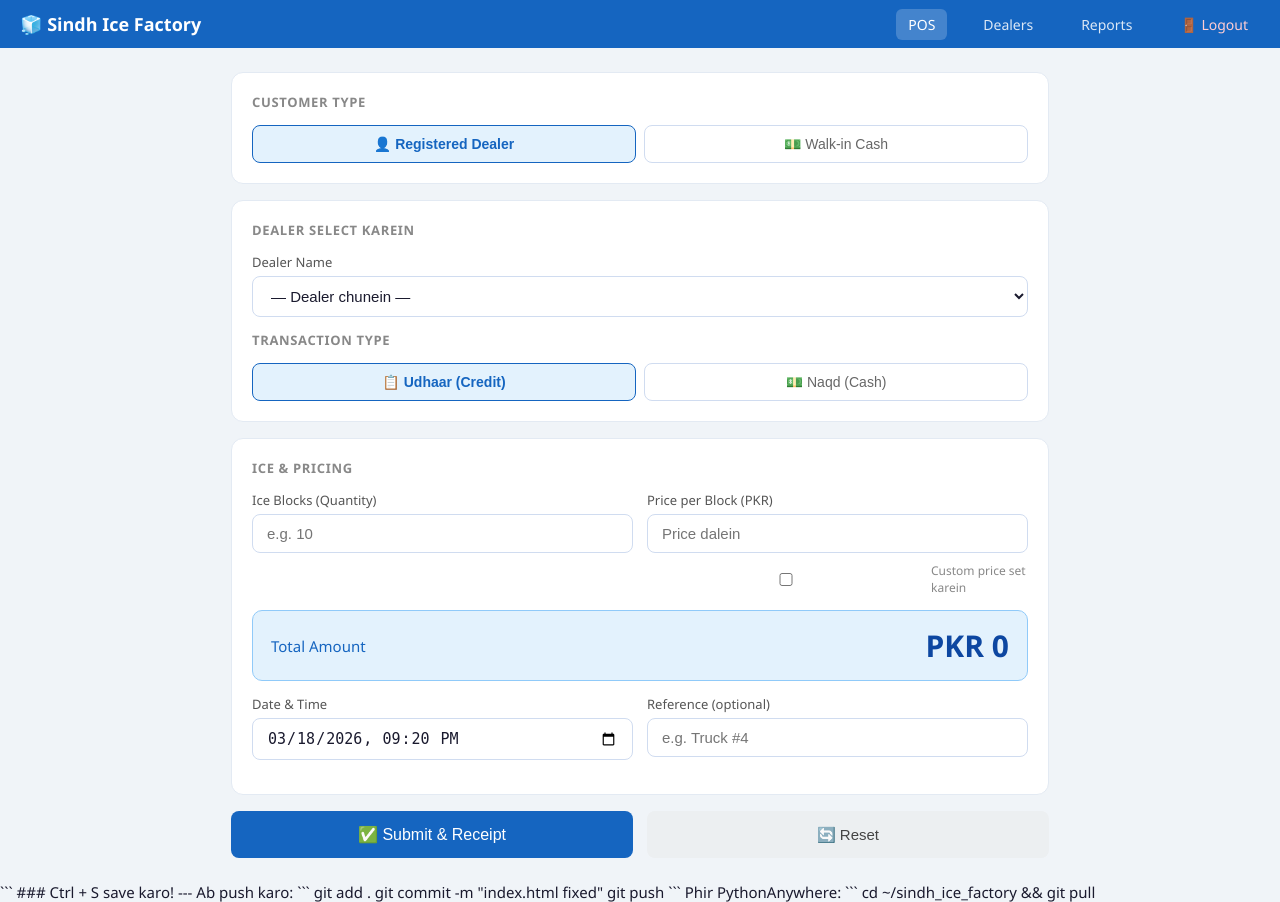
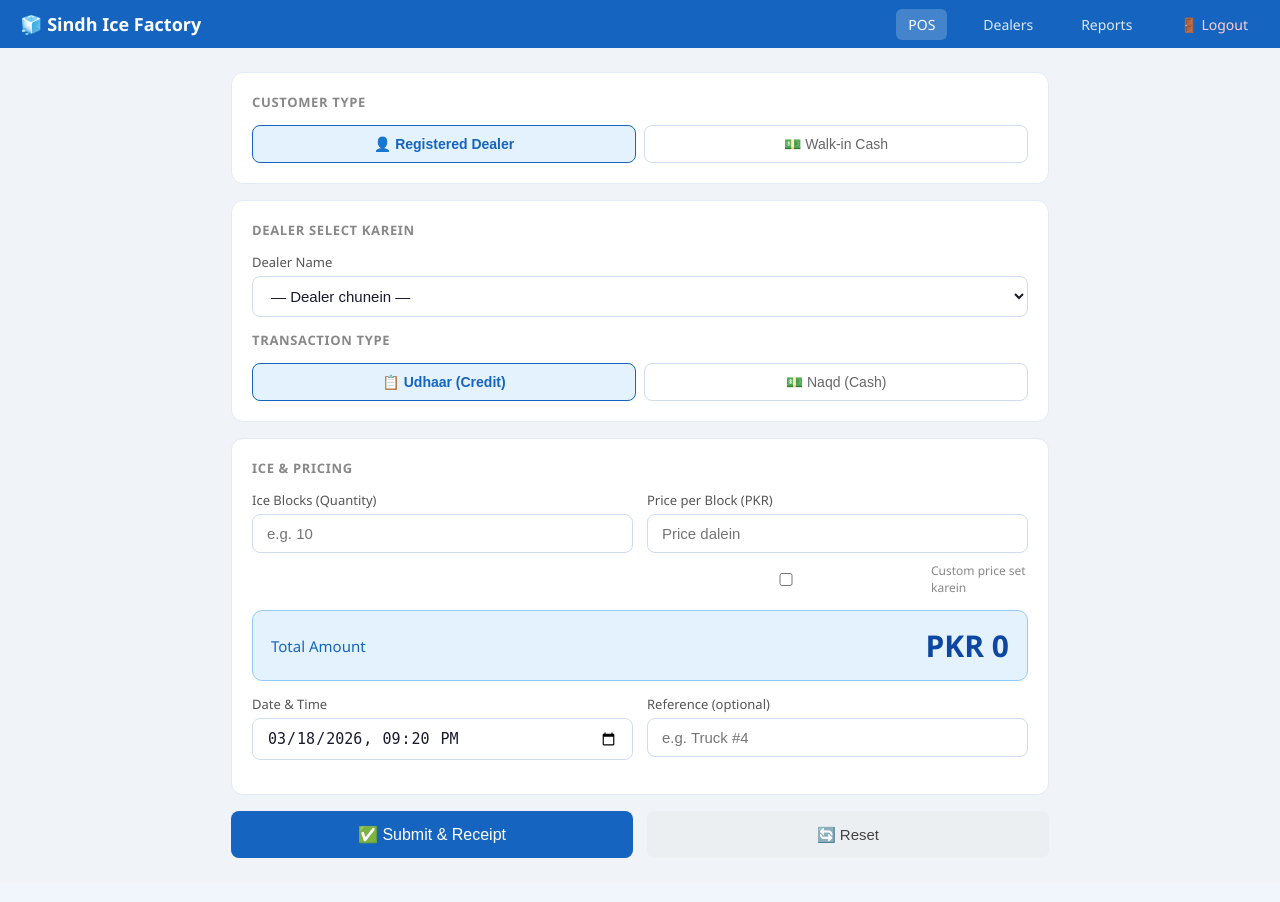
Before and after one commit to huzaifabin5550/sindh-ice-factory, a Flask app: page / in a window 1280 px wide. After the commit the page ends 858 px from the top, so only its background shows below. Run offline with Flask 3, Linux system fonts and the light colour scheme; a user stored in the database is signed in; data comes from the database, SQL or seed files in the repository.

Commit message:
index.html fixed

````diff
--- a/templates/index.html
+++ b/templates/index.html
@@ -194,19 +194,3 @@ function printReceipt() {
 </script>
 </body>
 </html>
-```
-
-### Ctrl + S save karo!
-
----
-
-Ab push karo:
-```
-git add .
-git commit -m "index.html fixed"
-git push
-```
-
-Phir PythonAnywhere:
-```
-cd ~/sindh_ice_factory && git pull
````
